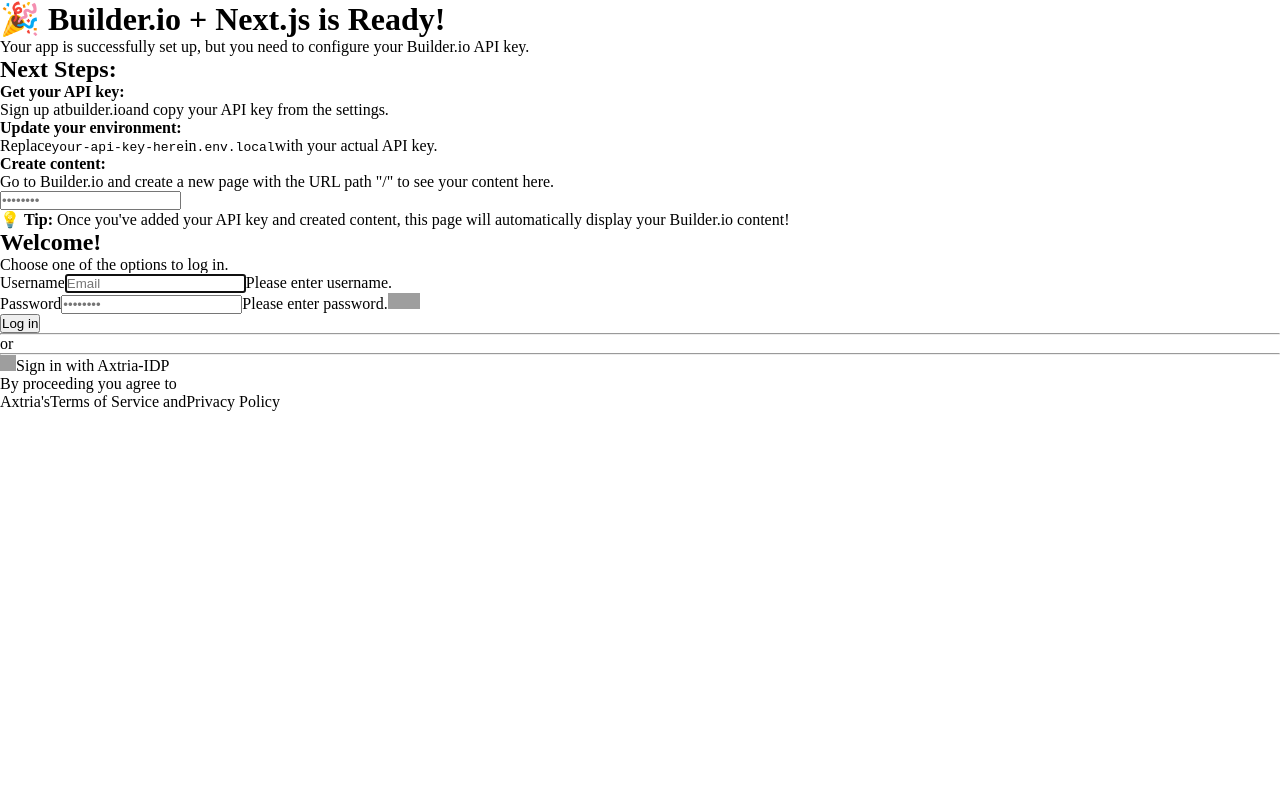
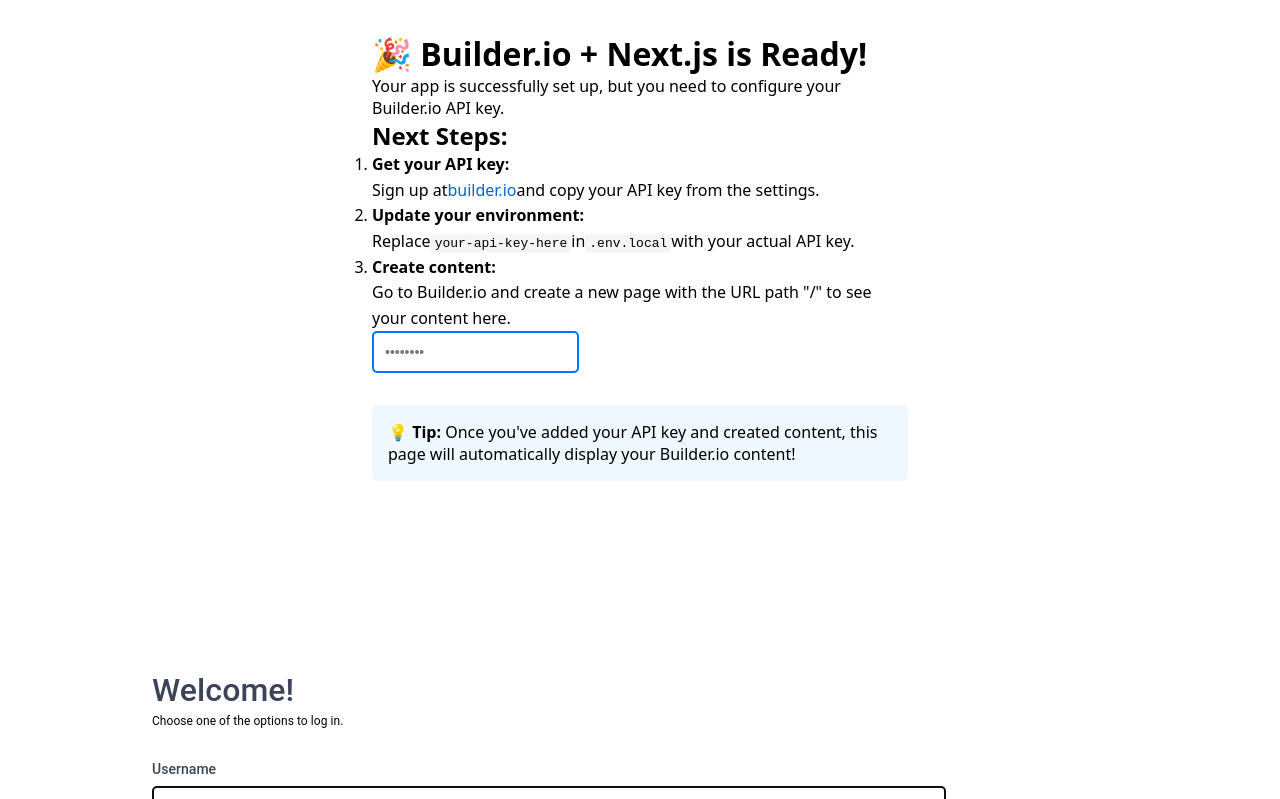
Before and after one commit to mdabid2/builder.io, a Next.js app: page / in a window 1280 px wide. Shown: the top 799 px of the page. Built offline with nearby package versions, Linux system fonts and the light colour scheme; grey boxes are pictures that could not be loaded.

Commit message:
Add comprehensive CSS styles for login form
cgen-b2a90adb05e54971acaa0d31c31d43e4

```diff
--- a/app/globals.css
+++ b/app/globals.css
@@ -8,16 +8,380 @@ html,
 body {
   max-width: 100vw;
   overflow-x: hidden;
+  font-family: "Times New Roman", serif;
 }
 
 body {
-  color: rgb(var(--foreground-rgb));
-  background: linear-gradient(
-      to bottom,
-      transparent,
-      rgb(var(--background-end-rgb))
-    )
-    rgb(var(--background-start-rgb));
+  color: rgb(0, 0, 0);
+  background-color: rgba(0, 0, 0, 0);
+  font: 400 16px "Times New Roman";
+}
+
+/* Page Container */
+.page-container {
+  pointer-events: auto;
+  color: rgb(0, 0, 0);
+  background-color: rgba(0, 0, 0, 0);
+  margin-bottom: 117px;
+  font: 400 16px "Times New Roman";
+}
+
+/* Builder Content Section */
+.builder-content {
+  font-family: system-ui;
+  font-weight: 400;
+  max-width: 600px;
+  pointer-events: auto;
+  margin: 0 auto 79px;
+  padding: 32px;
+}
+
+.welcome-title {
+  font-size: 32px;
+  font-weight: 700;
+  pointer-events: auto;
+}
+
+.description {
+  font-weight: 400;
+  pointer-events: auto;
+}
+
+.section-title {
+  font-size: 24px;
+  font-weight: 700;
+  pointer-events: auto;
+}
+
+.steps-list {
+  font-weight: 400;
+  line-height: 25.6px;
+  pointer-events: auto;
+}
+
+.step-item {
+  display: list-item;
+  font-weight: 400;
+  pointer-events: auto;
+}
+
+.step-label {
+  font-weight: 700;
+  pointer-events: auto;
+}
+
+.line-break {
+  display: inline;
+  font-weight: 400;
+  pointer-events: auto;
+}
+
+.builder-link {
+  color: rgb(0, 102, 204);
+  font-weight: 400;
+  pointer-events: auto;
+}
+
+.code-snippet {
+  background-color: rgb(245, 245, 245);
+  border-radius: 3px;
+  pointer-events: auto;
+  padding: 2px 4px;
+  font: 400 13px/20.8px monospace;
+}
+
+.password-input {
+  appearance: auto;
+  background-color: rgb(255, 255, 255);
+  border: 1px solid rgb(177, 184, 196);
+  border-radius: 4px;
+  color: rgb(60, 68, 88);
+  cursor: text;
+  outline: rgb(0, 115, 255) auto 1px;
+  padding: 12px;
+  font: 14px Arial;
+}
+
+.tip-box {
+  background-color: rgb(240, 248, 255);
+  border-radius: 5px;
+  font-weight: 400;
+  margin-top: 32px;
+  pointer-events: auto;
+  padding: 16px;
+}
+
+.tip-label {
+  font-weight: 700;
+  pointer-events: auto;
+}
+
+.route-announcer {
+  display: block;
+  font-weight: 400;
+  position: absolute;
+  pointer-events: auto;
+}
+
+/* Login Container */
+.login-container {
+  background-color: rgb(255, 255, 255);
+  border-radius: 12px;
+  flex-basis: 66.6667%;
+  max-width: 67%;
+  position: relative;
+  width: 100%;
+  margin-left: 120px;
+  padding: 40px 32px 32px;
+}
+
+/* Login Header */
+.login-header {
+}
+
+.login-title {
+  border-color: rgb(60, 68, 88);
+  color: rgb(60, 68, 88);
+  letter-spacing: 0.08px;
+  font: 500 32px/40px Roboto;
+}
+
+.login-subtitle {
+  border-color: rgb(0, 0, 0);
+  color: rgb(0, 0, 0);
+  letter-spacing: 0.06px;
+  margin-top: 4px;
+  font: 12px Roboto;
+}
+
+/* Login Form */
+.login-form {
+  margin-top: 32px;
+  background-color: rgba(0, 0, 0, 0);
+}
+
+.form-field {
+  display: flex;
+  flex-direction: column;
+  margin-bottom: 16px;
+}
+
+.field-label {
+  border-color: rgb(60, 68, 88);
+  color: rgb(60, 68, 88);
+  cursor: default;
+  letter-spacing: 0.035px;
+  font: 500 14px/18px Roboto;
+}
+
+.field-input {
+  appearance: auto;
+  background-color: rgb(255, 255, 255);
+  border: 1px solid rgb(177, 184, 196);
+  border-radius: 4px;
+  color: rgb(60, 68, 88);
+  cursor: text;
+  margin-top: 8px;
+  padding: 12px;
+  font: 14px Arial;
+}
+
+.error-message {
+  border-color: rgb(217, 45, 32);
+  color: rgb(217, 45, 32);
+  letter-spacing: 0.06px;
+  margin-top: 8px;
+  font: 12px Roboto;
+}
+
+.password-toggle {
+  border-color: rgb(0, 0, 238);
+  color: rgb(0, 0, 238);
+  cursor: pointer;
+  position: absolute;
+  right: 0px;
+  text-decoration: underline solid rgb(0, 0, 238);
+  margin: 40px 40px 0 0;
+}
+
+.eye-icon {
+  aspect-ratio: auto 16 / 16;
+  border-color: rgb(0, 0, 238);
+  color: rgb(0, 0, 238);
+  cursor: pointer;
+  height: 16px;
+  width: 16px;
+}
+
+.eye-closed {
+  display: inline;
+}
+
+.eye-open {
+  display: none;
+}
+
+.form-actions {
+  align-items: center;
+  display: flex;
+  justify-content: space-between;
+}
+
+.submit-section {
+  margin-top: 24px;
+}
+
+.hidden-input {
+  border-color: rgb(0, 0, 0);
+  color: rgb(0, 0, 0);
+  cursor: default;
+  display: none;
+  font: 13px Arial;
+}
+
+.login-button {
+  appearance: auto;
+  background-color: rgb(39, 5, 89);
+  border-radius: 4px;
+  cursor: pointer;
+  display: inline-block;
+  letter-spacing: 0.175px;
+  text-align: center;
+  white-space: nowrap;
+  user-select: none;
+  width: 100%;
+  padding: 12px 16px;
+  font: 500 14px Roboto;
+  color: white;
+  border: none;
+}
+
+/* Divider Section */
+.divider-section {
+  margin-top: 16px;
+}
+
+.divider-container {
+  display: flex;
+  justify-content: center;
+  margin: 16px 0;
+}
+
+.divider-line-container {
+  display: flex;
+  flex-basis: 33.3333%;
+  max-width: 33%;
+  min-height: 1px;
+  position: relative;
+  width: 100%;
+  margin: 0 -15px;
+  padding: 0 15px;
+}
+
+.divider-line {
+  background-color: rgb(226, 228, 232);
+  height: 1px;
+  width: 100%;
+  margin: 8px auto;
+  border: none;
+}
+
+.divider-text {
+  border-color: rgb(60, 68, 88);
+  color: rgb(60, 68, 88);
+  flex-basis: 8.33333%;
+  letter-spacing: 0.035px;
+  max-width: 8%;
+  min-height: 1px;
+  position: relative;
+  width: 100%;
+  margin: 0 -15px;
+  padding: 0 15px;
+  font: 500 14px/18px Roboto;
+}
+
+/* SSO Section */
+.sso-section {
+  display: flex;
+}
+
+.sso-button {
+  background-color: rgb(255, 255, 255);
+  border: 1px solid rgb(39, 5, 89);
+  border-radius: 4px;
+  color: rgb(39, 5, 89);
+  cursor: pointer;
+  display: flex;
+  justify-content: center;
+  letter-spacing: 0.175px;
+  width: 100%;
+  padding: 12px 16px;
+  font: 500 14px Roboto;
+  text-decoration: none;
+}
+
+.sso-icon {
+  aspect-ratio: auto 16 / 16;
+  border-color: rgb(39, 5, 89);
+  color: rgb(39, 5, 89);
+  cursor: pointer;
+  height: 16px;
+  letter-spacing: 0.175px;
+  margin-right: 8px;
+  width: 16px;
+  font: 500 14px Roboto;
+}
+
+.sso-text {
+  border-color: rgb(39, 5, 89);
+  color: rgb(39, 5, 89);
+  cursor: pointer;
+  letter-spacing: 0.175px;
+  font: 500 14px Roboto;
+}
+
+/* Footer */
+.login-footer {
+  border-color: rgb(139, 150, 170);
+  color: rgb(139, 150, 170);
+  letter-spacing: 0.03px;
+  margin-top: 32px;
+  text-align: center;
+  font: 12px/18px Roboto;
+}
+
+.footer-text {
+  border-color: rgb(139, 150, 170);
+  color: rgb(139, 150, 170);
+  letter-spacing: 0.03px;
+  text-align: center;
+  font: 12px/18px Roboto;
+}
+
+.footer-links {
+  border-color: rgb(139, 150, 170);
+  color: rgb(139, 150, 170);
+  letter-spacing: 0.03px;
+  text-align: center;
+  font: 12px/18px Roboto;
+}
+
+.footer-link-wrapper {
+  border-color: rgb(139, 150, 170);
+  color: rgb(139, 150, 170);
+  display: inline;
+  letter-spacing: 0.03px;
+  text-align: center;
+  font: 12px/18px Roboto;
+}
+
+.footer-link {
+  border-color: rgb(0, 115, 255);
+  color: rgb(0, 115, 255);
+  cursor: pointer;
+  letter-spacing: 0.03px;
+  text-align: center;
+  font: 12px/18px Roboto;
 }
 
 a {
```
